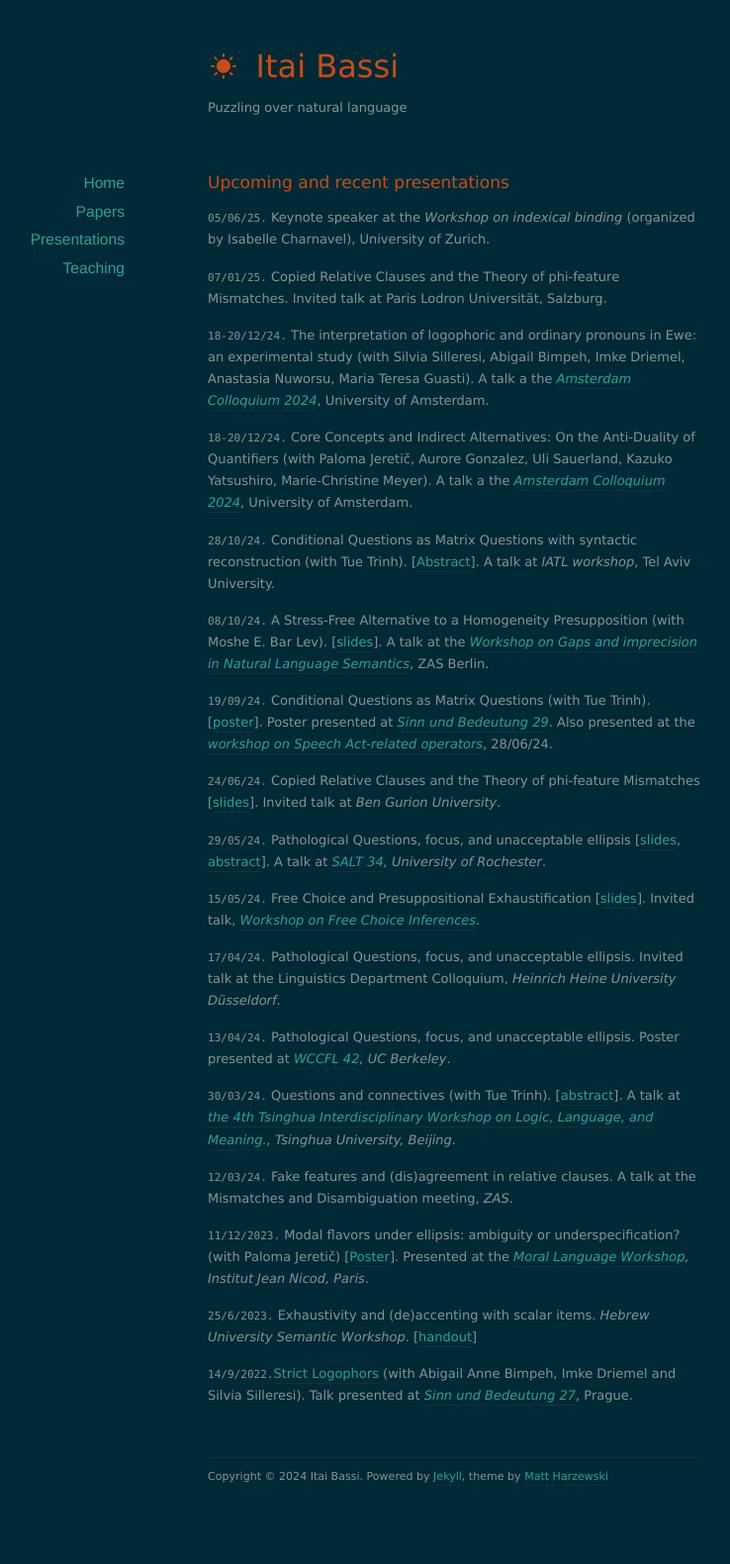
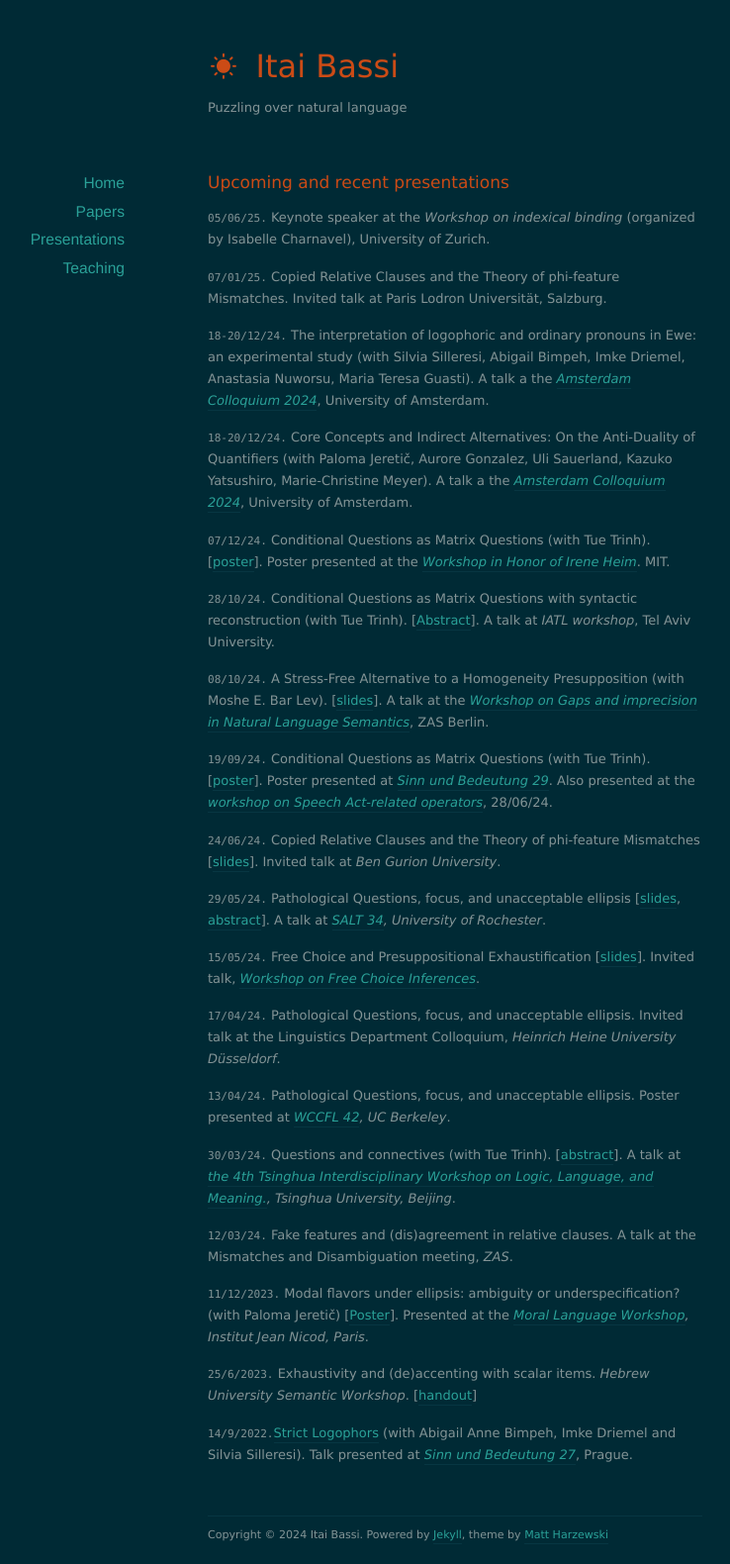
Before and after one commit to itaibassi/itaibassi.github.io, a Jekyll site: the page built from presentations/index.markdown, in a window 1280 px wide. Shown: the whole page at 99% size, without its empty margins (180-918 px from the left). Built offline with Jekyll 4.4.1, drawn with Linux system fonts in a browser that asks for light colours; nearby versions of some CDN libraries; before the commit the page ends 1521 px from its top, so only the background shows below that.

Commit message:
Update index.markdown

```diff
--- a/presentations/index.markdown
+++ b/presentations/index.markdown
@@ -23,6 +23,8 @@ title: Recent Presentations
 On the Anti-Duality of Quantifiers
  (with Paloma Jeretič, Aurore Gonzalez, Uli Sauerland, Kazuko Yatsushiro, Marie-Christine Meyer).   A talk a the *[Amsterdam Colloquium 2024](https://events.illc.uva.nl/AC/AC2024/Conference/)*,  University of Amsterdam.
 
+`07/12/24.`  Conditional Questions as Matrix Questions (with Tue Trinh).
+ [[poster](https://www.dropbox.com/scl/fi/3yvg7eel1qo3e6wqtytrl/POSTER_speech-acts_mit.pdf?rlkey=k6n33eb0dx4mpof003nzbxd2h&dl=0)]. Poster presented at the *[Workshop in Honor of Irene Heim](https://linguistics.mit.edu/heimfest/)*. MIT.
 
 
 `28/10/24.`  Conditional Questions as Matrix Questions with syntactic reconstruction (with Tue Trinh).
```
